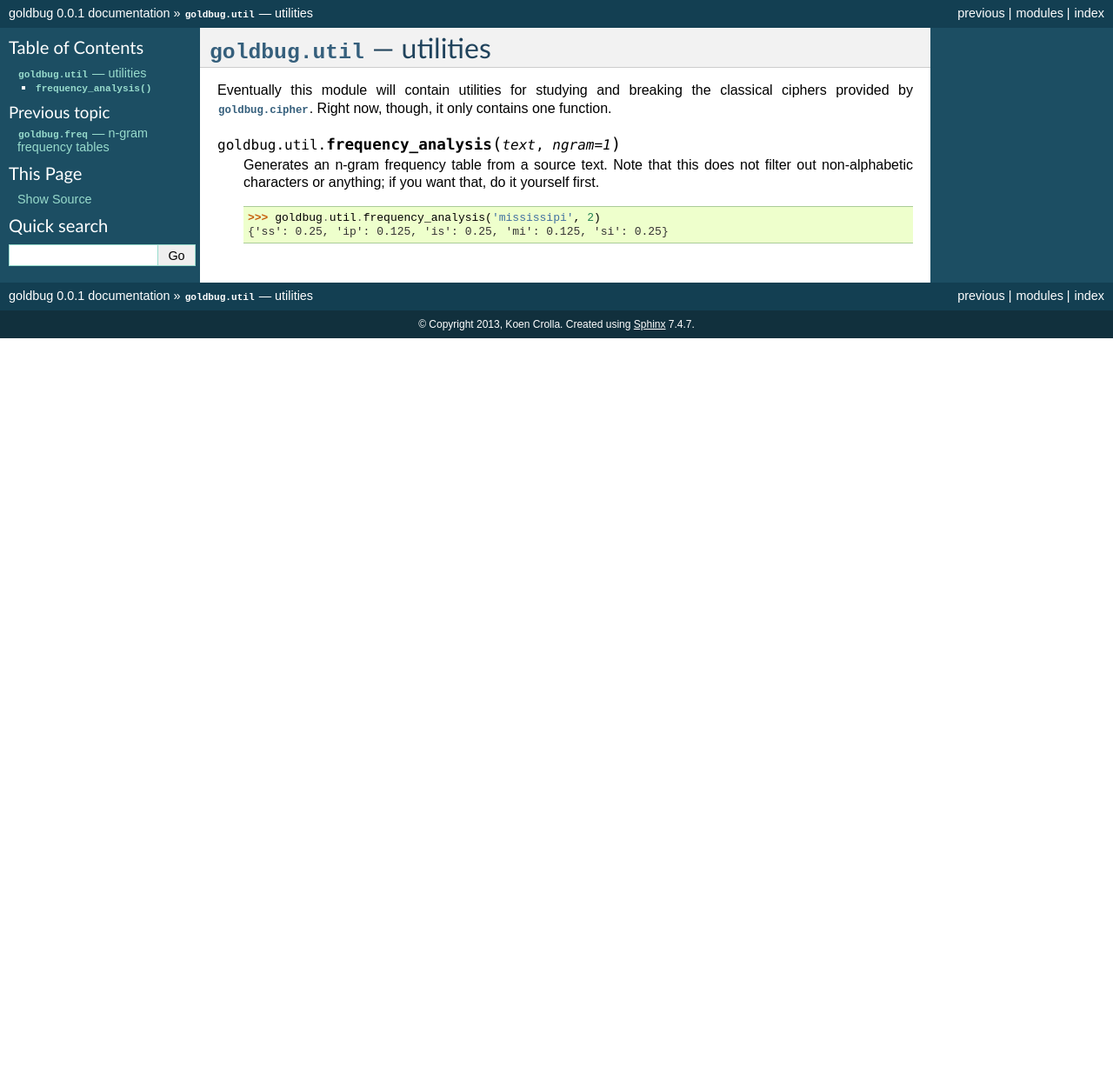
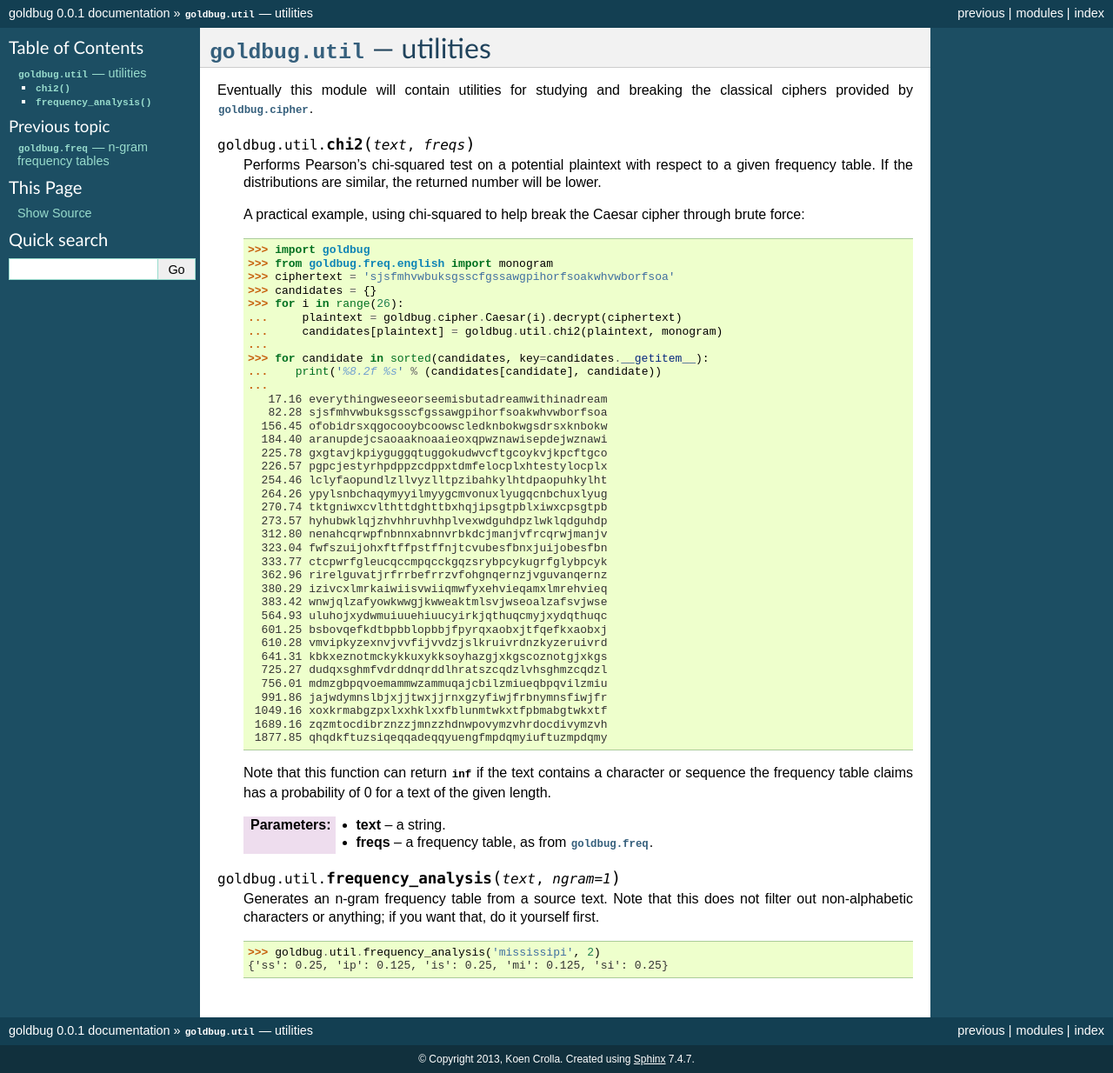
Before and after one commit to Cairnarvon/goldbug, a Sphinx documentation site: the page built from doc/util.rst, in a window 1280 px wide. Shown: the whole page at 87% size. Built offline with Sphinx 7.4.7, drawn with Linux system fonts in a browser that asks for light colours; before the commit the page ends 900 px from its top, so only the background shows below that.

Commit message:
Added chi-square test.

```diff
--- a/doc/util.rst
+++ b/doc/util.rst
@@ -5,8 +5,61 @@
    :synopsis: utilities for studying and breaking classical ciphers
 
 Eventually this module will contain utilities for studying and breaking the
-classical ciphers provided by :mod:`goldbug.cipher`. Right now, though, it only
-contains one function.
+classical ciphers provided by :mod:`goldbug.cipher`.
+
+.. function:: chi2(text, freqs)
+
+   Performs Pearson's chi-squared test on a potential plaintext with respect to
+   a given frequency table. If the distributions are similar, the returned
+   number will be lower.
+
+   A practical example, using chi-squared to help break the Caesar cipher
+   through brute force:
+
+      >>> import goldbug
+      >>> from goldbug.freq.english import monogram
+      >>> ciphertext = 'sjsfmhvwbuksgsscfgssawgpihorfsoakwhvwborfsoa'
+      >>> candidates = {}
+      >>> for i in range(26):
+      ...     plaintext = goldbug.cipher.Caesar(i).decrypt(ciphertext)
+      ...     candidates[plaintext] = goldbug.util.chi2(plaintext, monogram)
+      ...
+      >>> for candidate in sorted(candidates, key=candidates.__getitem__):
+      ...    print('%8.2f %s' % (candidates[candidate], candidate))
+      ...
+         17.16 everythingweseeorseemisbutadreamwithinadream
+         82.28 sjsfmhvwbuksgsscfgssawgpihorfsoakwhvwborfsoa
+        156.45 ofobidrsxqgocooybcoowscledknbokwgsdrsxknbokw
+        184.40 aranupdejcsaoaaknoaaieoxqpwznawisepdejwznawi
+        225.78 gxgtavjkpiyguggqtuggokudwvcftgcoykvjkpcftgco
+        226.57 pgpcjestyrhpdppzcdppxtdmfelocplxhtestylocplx
+        254.46 lclyfaopundlzllvyzlltpzibahkylhtdpaopuhkylht
+        264.26 ypylsnbchaqymyyilmyygcmvonuxlyugqcnbchuxlyug
+        270.74 tktgniwxcvlthttdghttbxhqjipsgtpblxiwxcpsgtpb
+        273.57 hyhubwklqjzhvhhruvhhplvexwdguhdpzlwklqdguhdp
+        312.80 nenahcqrwpfnbnnxabnnvrbkdcjmanjvfrcqrwjmanjv
+        323.04 fwfszuijohxftffpstffnjtcvubesfbnxjuijobesfbn
+        333.77 ctcpwrfgleucqccmpqcckgqzsrybpcykugrfglybpcyk
+        362.96 rirelguvatjrfrrbefrrzvfohgnqernzjvguvanqernz
+        380.29 izivcxlmrkaiwiisvwiiqmwfyxehvieqamxlmrehvieq
+        383.42 wnwjqlzafyowkwwgjkwweaktmlsvjwseoalzafsvjwse
+        564.93 uluhojxydwmuiuuehiuucyirkjqthuqcmyjxydqthuqc
+        601.25 bsbovqefkdtbpbblopbbjfpyrqxaobxjtfqefkxaobxj
+        610.28 vmvipkyzexnvjvvfijvvdzjslkruivrdnzkyzeruivrd
+        641.31 kbkxeznotmckykkuxykksoyhazgjxkgscoznotgjxkgs
+        725.27 dudqxsghmfvdrddnqrddlhratszcqdzlvhsghmzcqdzl
+        756.01 mdmzgbpqvoemammwzammuqajcbilzmiueqbpqvilzmiu
+        991.86 jajwdymnslbjxjjtwxjjrnxgzyfiwjfrbnymnsfiwjfr
+       1049.16 xoxkrmabgzpxlxxhklxxfblunmtwkxtfpbmabgtwkxtf
+       1689.16 zqzmtocdibrznzzjmnzzhdnwpovymzvhrdocdivymzvh
+       1877.85 qhqdkftuzsiqeqqadeqqyuengfmpdqmyiuftuzmpdqmy
+
+   Note that this function can return :const:`inf` if the text contains a
+   character or sequence the frequency table claims has a probability of 0
+   for a text of the given length.
+
+   :param text: a string.
+   :param freqs: a frequency table, as from :mod:`goldbug.freq`.
 
 .. function:: frequency_analysis(text, ngram=1)
 
```
Also changed, not shown: 2 other files.
